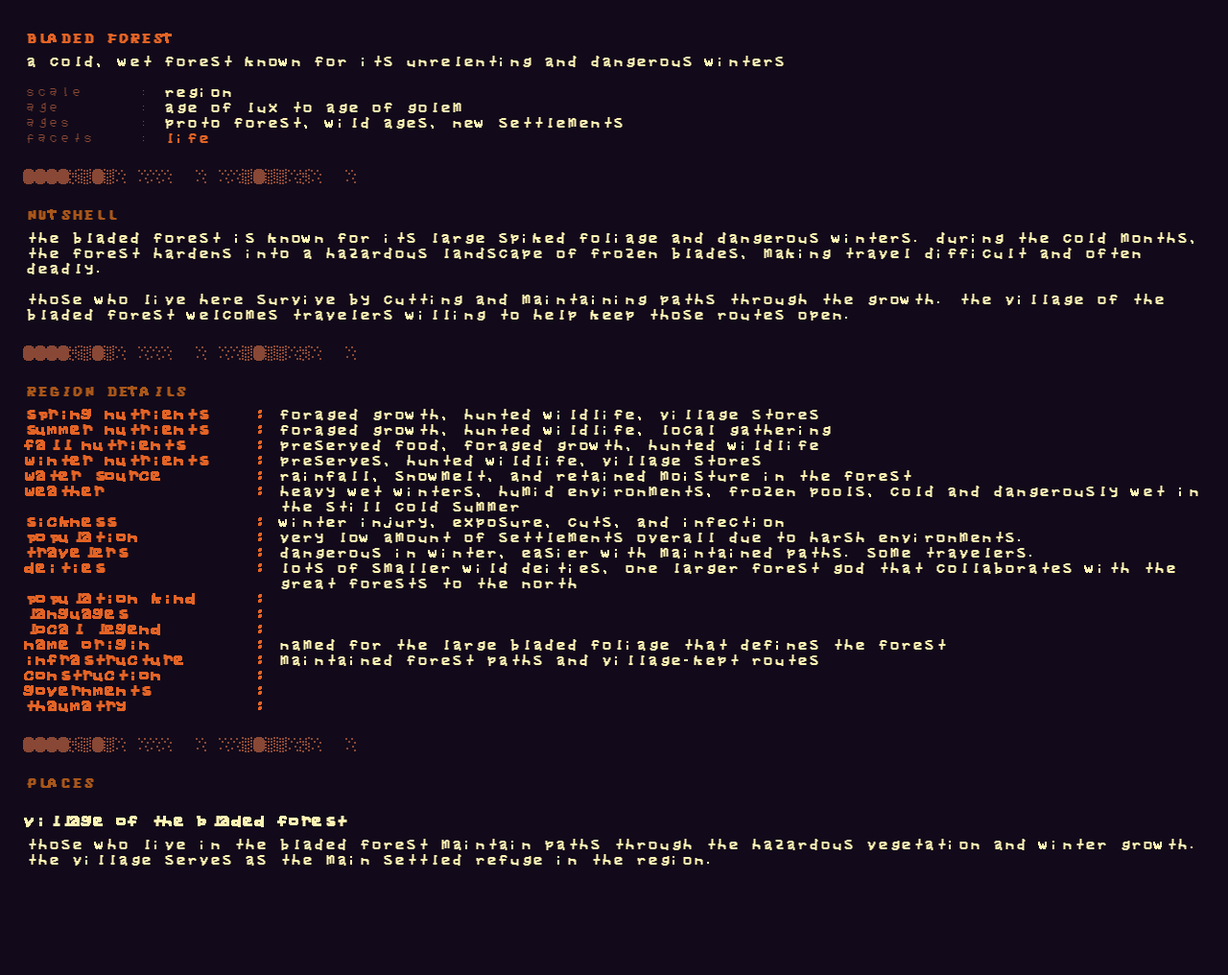
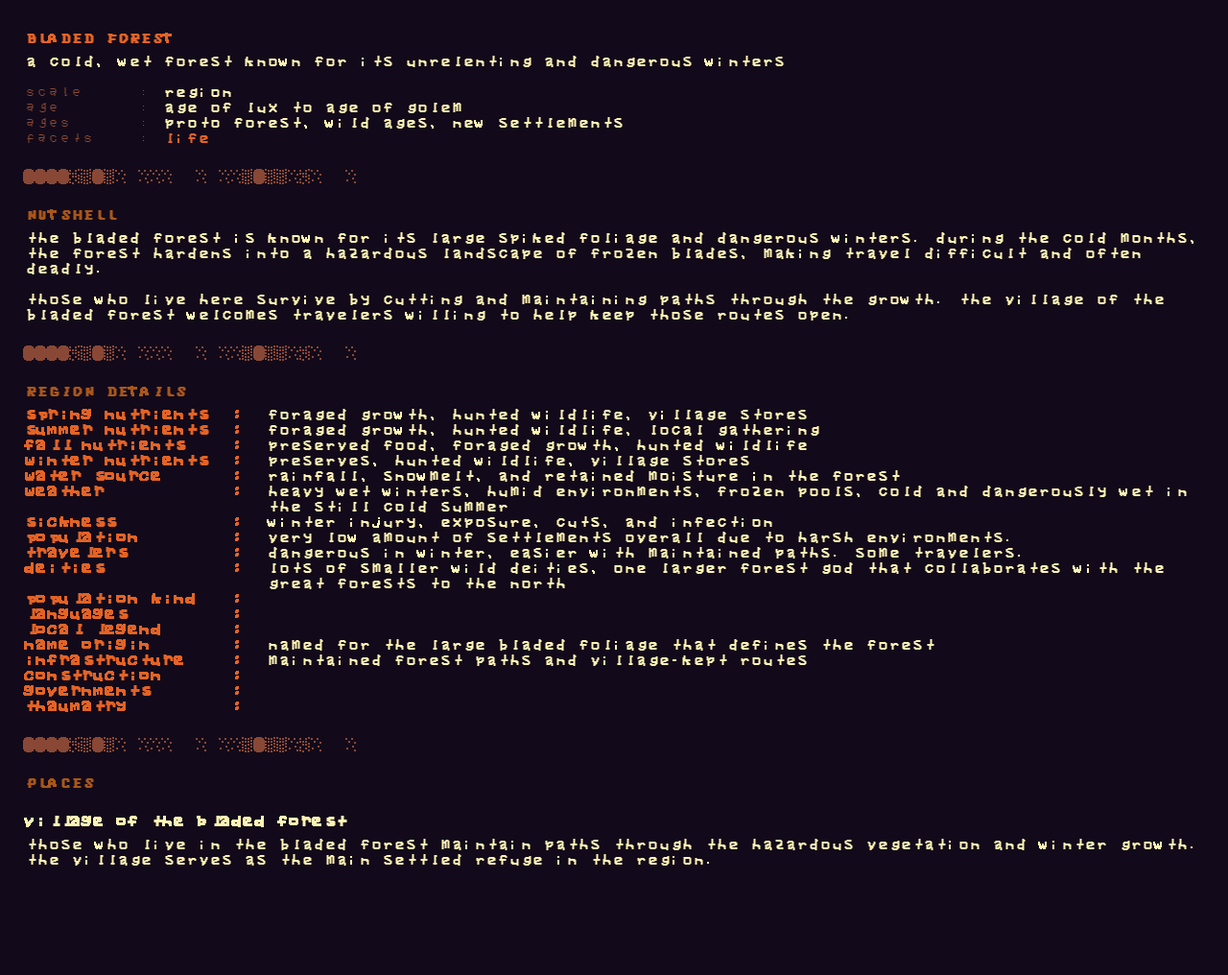
Before and after one commit to jkennedy1998/THAUMWORLD-LORE, a Jekyll site: the page built from thaum world/the great violet spiral/lux/gorath/land of snow and fog/bladed forest/index.md, in a window 1280 px wide. Shown: the whole page at 96% size. Built offline with Jekyll 4.4.1, drawn with Linux system fonts in a browser that asks for light colours; our own code applies the rules of GitHub Pages for plain Markdown files.

Commit message:
format change

```diff
--- a/assets/css/style.scss
+++ b/assets/css/style.scss
@@ -195,7 +195,7 @@ strong {
 }
 
 .detail-row {
-  grid-template-columns: 22ch 1fr;
+  grid-template-columns: 18ch 3ch 1fr;
 }
 
 .meta-label,
@@ -214,6 +214,11 @@ strong {
 }
 
 .detail-label {
+  color: var(--title);
+  font-weight: 320;
+}
+
+.detail-sep {
   color: var(--title);
   font-weight: 320;
 }
--- a/thaum world/the great violet spiral/lux/gorath/land of snow and fog/bladed forest/index.md
+++ b/thaum world/the great violet spiral/lux/gorath/land of snow and fog/bladed forest/index.md
@@ -24,24 +24,24 @@ the village of the bladed forest welcomes travelers willing to help keep those r
 
 ## region details
 
-<div class="detail-row"><span class="detail-label">spring nutrients    :</span><span class="detail-value">foraged growth, hunted wildlife, village stores</span></div>
-<div class="detail-row"><span class="detail-label">summer nutrients    :</span><span class="detail-value">foraged growth, hunted wildlife, local gathering</span></div>
-<div class="detail-row"><span class="detail-label">fall nutrients      :</span><span class="detail-value">preserved food, foraged growth, hunted wildlife</span></div>
-<div class="detail-row"><span class="detail-label">winter nutrients    :</span><span class="detail-value">preserves, hunted wildlife, village stores</span></div>
-<div class="detail-row"><span class="detail-label">water source        :</span><span class="detail-value">rainfall, snowmelt, and retained moisture in the forest</span></div>
-<div class="detail-row"><span class="detail-label">weather             :</span><span class="detail-value">heavy wet winters, humid environments, frozen pools, cold and dangerously wet in the still cold summer</span></div>
-<div class="detail-row"><span class="detail-label">sickness            :</span><span class="detail-value">winter injury, exposure, cuts, and infection</span></div>
-<div class="detail-row"><span class="detail-label">population          :</span><span class="detail-value">very low amount of settlements overall due to harsh environments.</span></div>
-<div class="detail-row"><span class="detail-label">travelers           :</span><span class="detail-value">dangerous in winter, easier with maintained paths. some travelers.</span></div>
-<div class="detail-row"><span class="detail-label">deities             :</span><span class="detail-value">lots of smaller wild deities, one larger forest god that collaborates with the great forests to the north</span></div>
-<div class="detail-row"><span class="detail-label">population kind     :</span><span class="detail-value"></span></div>
-<div class="detail-row"><span class="detail-label">languages           :</span><span class="detail-value"></span></div>
-<div class="detail-row"><span class="detail-label">local legend        :</span><span class="detail-value"></span></div>
-<div class="detail-row"><span class="detail-label">name origin         :</span><span class="detail-value">named for the large bladed foliage that defines the forest</span></div>
-<div class="detail-row"><span class="detail-label">infrastructure      :</span><span class="detail-value">maintained forest paths and village-kept routes</span></div>
-<div class="detail-row"><span class="detail-label">construction        :</span><span class="detail-value"></span></div>
-<div class="detail-row"><span class="detail-label">governments         :</span><span class="detail-value"></span></div>
-<div class="detail-row"><span class="detail-label">thaumatry           :</span><span class="detail-value"></span></div>
+<div class="detail-row"><span class="detail-label">spring nutrients</span><span class="detail-sep"> :</span><span class="detail-value">foraged growth, hunted wildlife, village stores</span></div>
+<div class="detail-row"><span class="detail-label">summer nutrients</span><span class="detail-sep"> :</span><span class="detail-value">foraged growth, hunted wildlife, local gathering</span></div>
+<div class="detail-row"><span class="detail-label">fall nutrients</span><span class="detail-sep"> :</span><span class="detail-value">preserved food, foraged growth, hunted wildlife</span></div>
+<div class="detail-row"><span class="detail-label">winter nutrients</span><span class="detail-sep"> :</span><span class="detail-value">preserves, hunted wildlife, village stores</span></div>
+<div class="detail-row"><span class="detail-label">water source</span><span class="detail-sep"> :</span><span class="detail-value">rainfall, snowmelt, and retained moisture in the forest</span></div>
+<div class="detail-row"><span class="detail-label">weather</span><span class="detail-sep"> :</span><span class="detail-value">heavy wet winters, humid environments, frozen pools, cold and dangerously wet in the still cold summer</span></div>
+<div class="detail-row"><span class="detail-label">sickness</span><span class="detail-sep"> :</span><span class="detail-value">winter injury, exposure, cuts, and infection</span></div>
+<div class="detail-row"><span class="detail-label">population</span><span class="detail-sep"> :</span><span class="detail-value">very low amount of settlements overall due to harsh environments.</span></div>
+<div class="detail-row"><span class="detail-label">travelers</span><span class="detail-sep"> :</span><span class="detail-value">dangerous in winter, easier with maintained paths. some travelers.</span></div>
+<div class="detail-row"><span class="detail-label">deities</span><span class="detail-sep"> :</span><span class="detail-value">lots of smaller wild deities, one larger forest god that collaborates with the great forests to the north</span></div>
+<div class="detail-row"><span class="detail-label">population kind</span><span class="detail-sep"> :</span><span class="detail-value"></span></div>
+<div class="detail-row"><span class="detail-label">languages</span><span class="detail-sep"> :</span><span class="detail-value"></span></div>
+<div class="detail-row"><span class="detail-label">local legend</span><span class="detail-sep"> :</span><span class="detail-value"></span></div>
+<div class="detail-row"><span class="detail-label">name origin</span><span class="detail-sep"> :</span><span class="detail-value">named for the large bladed foliage that defines the forest</span></div>
+<div class="detail-row"><span class="detail-label">infrastructure</span><span class="detail-sep"> :</span><span class="detail-value">maintained forest paths and village-kept routes</span></div>
+<div class="detail-row"><span class="detail-label">construction</span><span class="detail-sep"> :</span><span class="detail-value"></span></div>
+<div class="detail-row"><span class="detail-label">governments</span><span class="detail-sep"> :</span><span class="detail-value"></span></div>
+<div class="detail-row"><span class="detail-label">thaumatry</span><span class="detail-sep"> :</span><span class="detail-value"></span></div>
 
 ---
 
```
